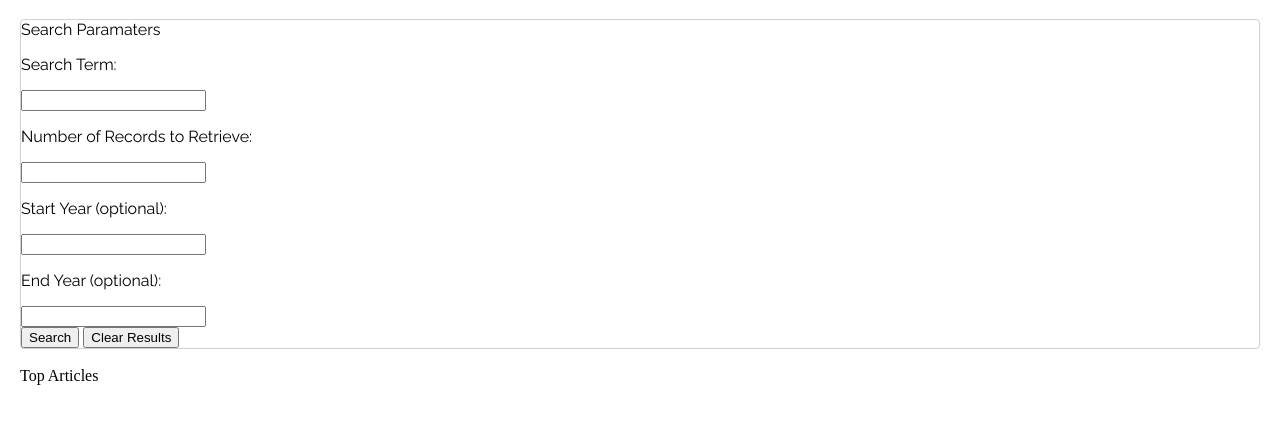
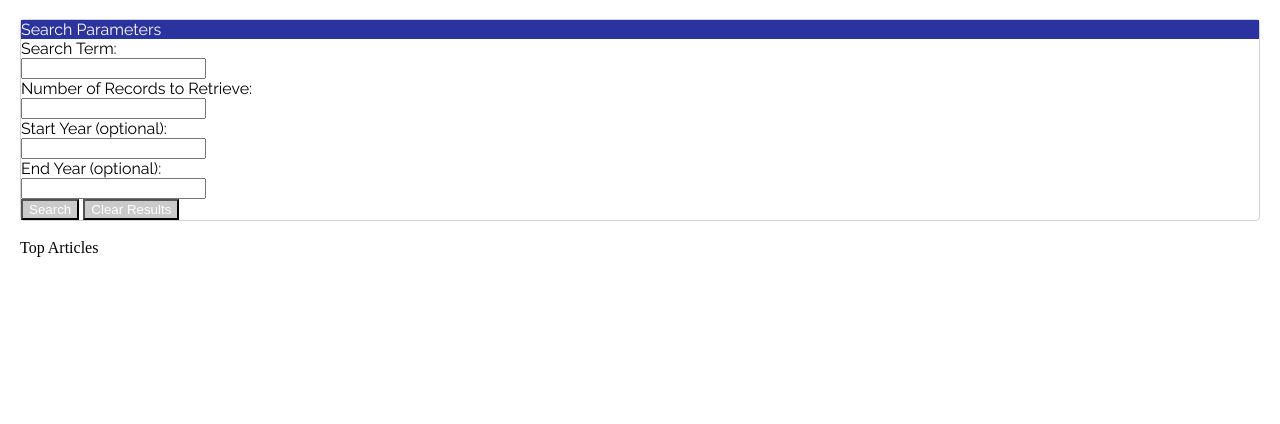
Before and after one commit to DonRiche/New-York-TImes-, a plain HTML site: page index.html in a window 1280 px wide. Shown: the part 64-488 px from the top of the page. Drawn offline with nearby package versions, Linux system fonts and the light colour scheme; no server answers.

Commit message:
more css Ricardo

```diff
--- a/css/style.css
+++ b/css/style.css
@@ -14,7 +14,28 @@ margin: 20px;
     font-family: 'Raleway', sans-serif;
 }
 
-.search-parameters{
+.search-parametersCont{
     border: 1px solid rgb(209, 209, 209);
     border-radius:4px;
 }
+
+.search-parameters{
+    margin-top: 0;
+    margin-bottom: 0;
+    background-color: rgb(43, 51, 161);
+    color: white;
+}
+
+.searchTerm{
+    margin-top: 0;
+    margin-bottom: 0;
+}
+
+.inputBars{
+    margin-top: 0;
+}
+
+.buttons{
+  background-color: rgb(202, 202, 202);
+  color: white;
+}
--- a/index.html
+++ b/index.html
@@ -18,22 +18,23 @@
         <div id="header">
             <h1>New York Times Search</h1>
         </div>
-        <div id="searchArea" class="search-parameters"> Search Paramaters
+        <div id="searchArea" class="search-parametersCont">
+            <p class="search-parameters"> Search Parameters</p>
             <form>
-                <p> Search Term:</p>
-                <input id="textbook" type="text" name="searchTerm"><br>
+                <p class="searchTerm"> Search Term:</p>
+                <input id="textbook" type="text" name="searchTerm" class="inputBars"><br>
 
-                <p> Number of Records to Retrieve:</p>
-                <input id="textbook" type="text" name="recordRetrieve"><br>
+                <p class="searchTerm"> Number of Records to Retrieve:</p>
+                <input id="textbook" type="text" name="recordRetrieve" class="inputBars"><br>
 
-                <p> Start Year (optional):</p>
-                <input id="textbook" type="text" name="startYear"><br>
+                <p class="searchTerm"> Start Year (optional):</p>
+                <input id="textbook" type="text" name="startYear" class="inputBars"><br>
 
-                <p> End Year (optional):</p>
-                <input id="textbook" type="text" name="endYear"><br>
+                <p class="searchTerm"> End Year (optional):</p>
+                <input id="textbook" type="text" name="endYear" class="inputBars"><br>
 
-                <button id="search">Search</button>
-                <button id="clearResults">Clear Results</button>
+                <button id="search" class="buttons">Search</button>
+                <button id="clearResults" class="buttons">Clear Results</button>
         </div>
         </form>
         <br>
```
